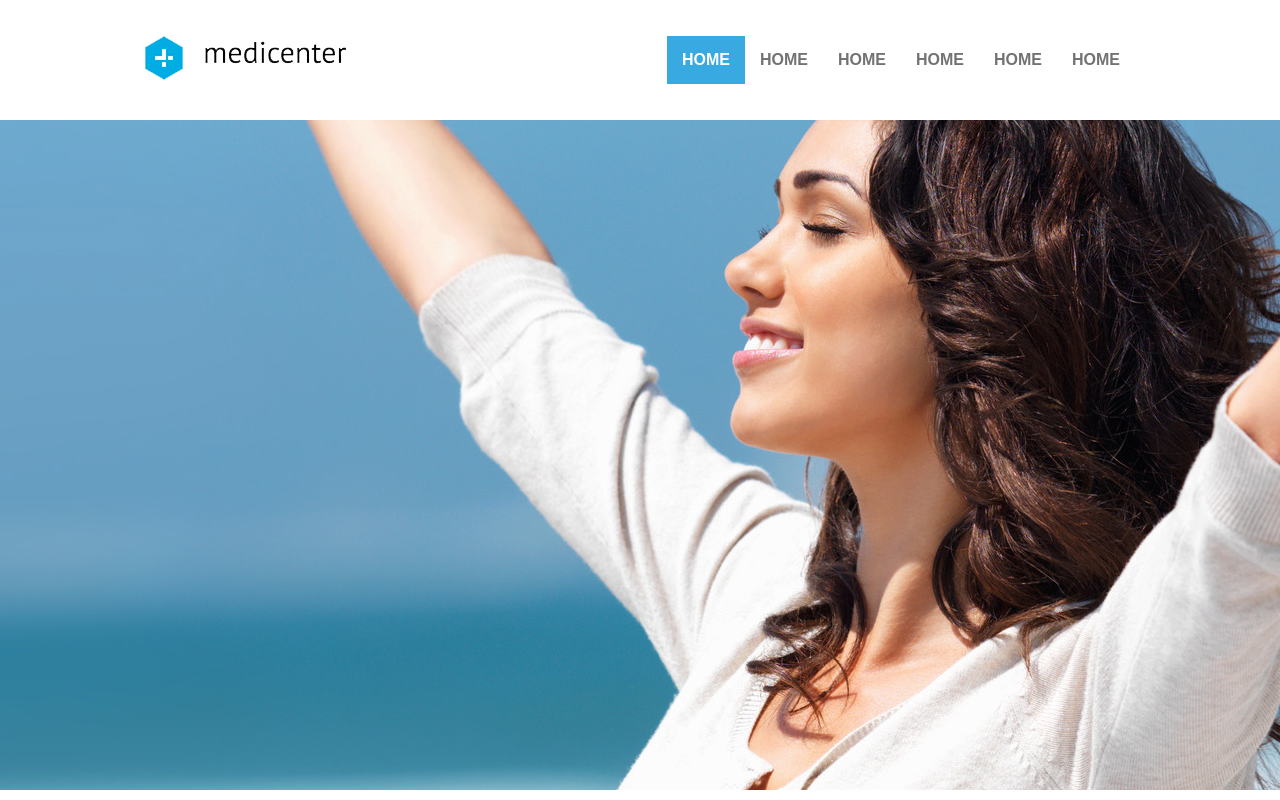
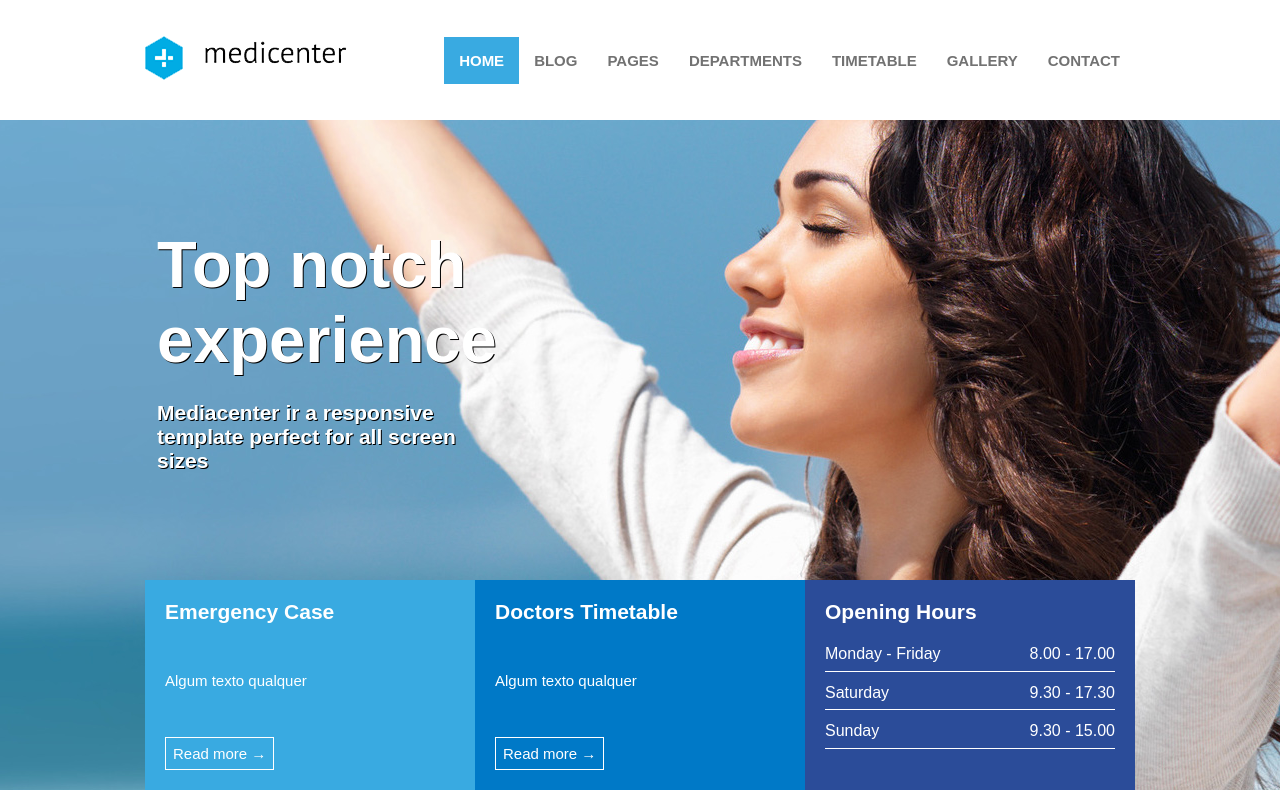
Before and after one commit to eduperottoni/medicenter, a plain HTML site: page index.html in a window 1280 px wide. Drawn offline with Linux system fonts and the light colour scheme.

Commit message:
Finalizando o banner da página

```diff
--- a/assets/css/style.css
+++ b/assets/css/style.css
@@ -2,6 +2,7 @@
     margin:0;
     padding:0;
     box-sizing:border-box;
+    font-family: Arial, Helvetica, sans-serif;
 }
 
 
@@ -43,8 +44,8 @@ nav a{
     text-decoration:none;
     text-transform: uppercase;
     color:#727272;
-    font-family: Arial, Helvetica, sans-serif;
     font-weight: 600;
+    font-size: 15px;
     padding:15px;
 
     display:block;
@@ -58,8 +59,114 @@ nav .active a, nav a:hover{
 /* BANNER */
 #banner{
     background-image: url('../img/img1.jpg');
-    background-position: center;
+    background-position-x: center;
+    background-position-y: end;
     background-size: cover;
 
     height:670px;
+
+    display:flex;
+    justify-content: center;
 }
+
+.column{
+    display: flex;
+    flex-direction:column;
+}
+
+.banner-headline{
+    flex:1;
+
+    display: flex;
+    flex-direction: column;
+    justify-content: center;
+}
+
+.banner-headline h2, .banner-headline h3{
+    max-width: 370px;
+    padding: 12px;
+    color:#fff;
+}
+
+.banner-headline h2{
+    font-size: 65px;
+    text-shadow: 1px 1px 0px #000;
+}
+
+.banner-headline h3{
+    font-size:21px;
+    text-shadow: 1px 1px 0px #000;
+}
+
+.banner-options{
+    height: 210px;
+
+    display: flex;
+}
+
+.banner-options .banner{
+    color:#fff;
+    padding: 20px;
+
+    flex:1;
+
+    display: flex;
+    flex-direction:column;
+    align-items:start;
+    justify-content: space-between;
+}
+
+.banner1{
+    background-color: #39aae1;
+}
+.banner2{
+    background-color: #0079c7;
+}
+.banner3{
+    background-color: #2b4c99;
+}
+
+.banner-title{
+    font-size:21px;
+    font-weight: 700;
+}
+
+.banner-description{
+    font-size:15px;
+    font-weight: normal;
+}
+
+.banner-button{
+    padding:7px;
+    background:none;
+    border:1px solid #fff;
+}
+
+.banner-button a{
+    text-decoration: none;
+    color:#fff;
+    font-size:15px;
+}
+
+.calendar{
+    padding-top:15px;
+    padding-bottom:15px;
+    width:100%;
+    flex:1;
+
+    display: flex;
+    flex-direction: column;
+    justify-content:space-around;
+}
+
+.day-hour{
+    display:flex;
+    justify-content: space-between;
+
+    border-bottom: 0.5px solid #ffffff;
+    padding-bottom:7.5px;
+}
+
+.day,.hour{
+    font-size:16px;
+}
--- a/index.html
+++ b/index.html
@@ -17,11 +17,12 @@
                 <nav>
                     <ul>
                         <li class='active'><a href="">HOME</a></li>
-                        <li><a href="">HOME</a></li>
-                        <li><a href="">HOME</a></li>
-                        <li><a href="">HOME</a></li>
-                        <li><a href="">HOME</a></li>
-                        <li><a href="">HOME</a></li>
+                        <li><a href="">BLOG</a></li>
+                        <li><a href="">PAGES</a></li>
+                        <li><a href="">DEPARTMENTS</a></li>
+                        <li><a href="">TIMETABLE</a></li>
+                        <li><a href="">GALLERY</a></li>
+                        <li><a href="">CONTACT</a></li>
                     </ul>
                 </nav>
             </div>
@@ -29,7 +30,41 @@
     </header>
 
     <section id='banner'>
-
+        <div class="container column">
+            <div class="banner-headline">
+                <h2>Top notch experience</h2>
+                <h3>Mediacenter ir a responsive template perfect for all screen sizes</h3>
+            </div>
+            <div class="banner-options">
+                <div class="banner banner1">
+                    <h4 class='banner-title'>Emergency Case</h4>
+                    <p class='banner-description'>Algum texto qualquer</p>
+                    <button class='banner-button'><a href=''>Read more →</a></button>
+                </div>
+                <div class=" banner banner2">
+                    <h4 class='banner-title'>Doctors Timetable</h4>
+                    <p class='banner-description'>Algum texto qualquer</p>
+                    <button class='banner-button'><a href=''>Read more →</a></button>
+                </div>
+                <div class="banner banner3">
+                    <h4 class='banner-title'>Opening Hours</h4>
+                    <div class="calendar">
+                        <div class="day-hour">
+                            <div class="day">Monday - Friday</div>
+                            <div class="hour">8.00 - 17.00</div>
+                        </div>
+                        <div class="day-hour">
+                            <div class="day">Saturday</div>
+                            <div class="hour">9.30 - 17.30</div>
+                        </div>
+                        <div class="day-hour">
+                            <div class="day">Sunday</div>
+                            <div class="hour">9.30 - 15.00</div>
+                        </div>
+                    </div>
+                </div>
+            </div>
+        </div>
     </section>
 </body>
 </html>
```
